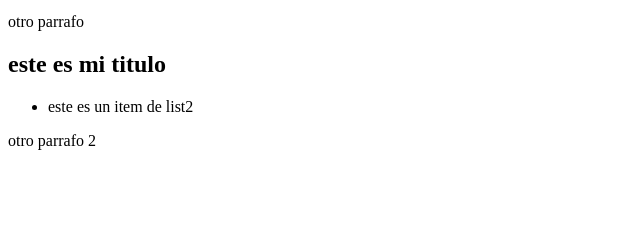
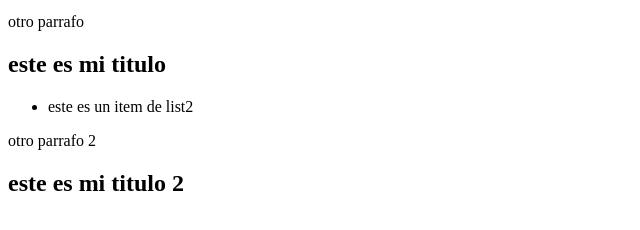
Before and after one commit to angel-trejo-rojas/proyecto, a plain HTML site: page index.html in a window 1280 px wide. Shown: the part 204-434 px from the top of the page, without its empty margins (0-640 px from the left). Drawn offline with Linux system fonts and the light colour scheme.

Commit message:
agregue el titulo 2 - index.html corregido

```diff
--- a/index.html
+++ b/index.html
@@ -10,3 +10,4 @@
 	<li>este es un item de list2</li>
 </ul>
 <p>otro parrafo 2</p>
+<h2>este es mi titulo 2</h2>
```
